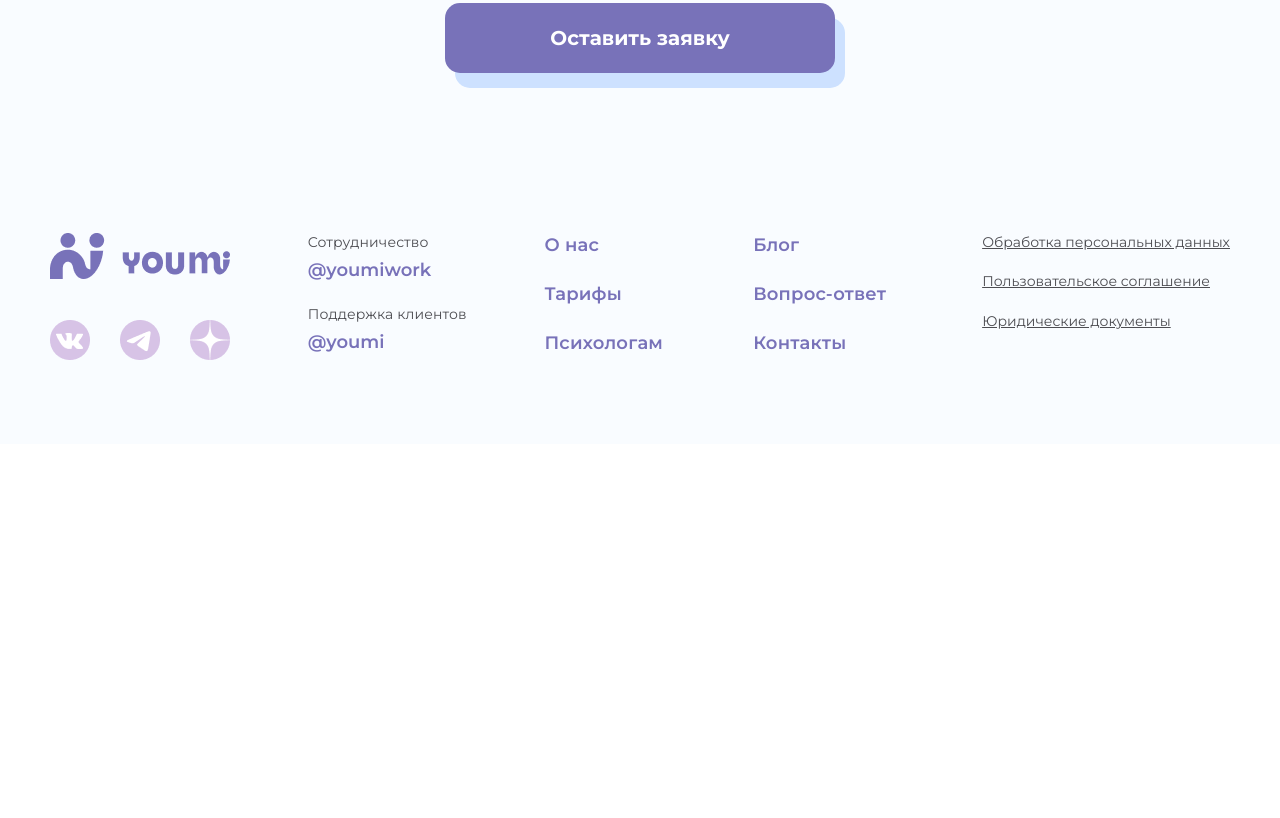
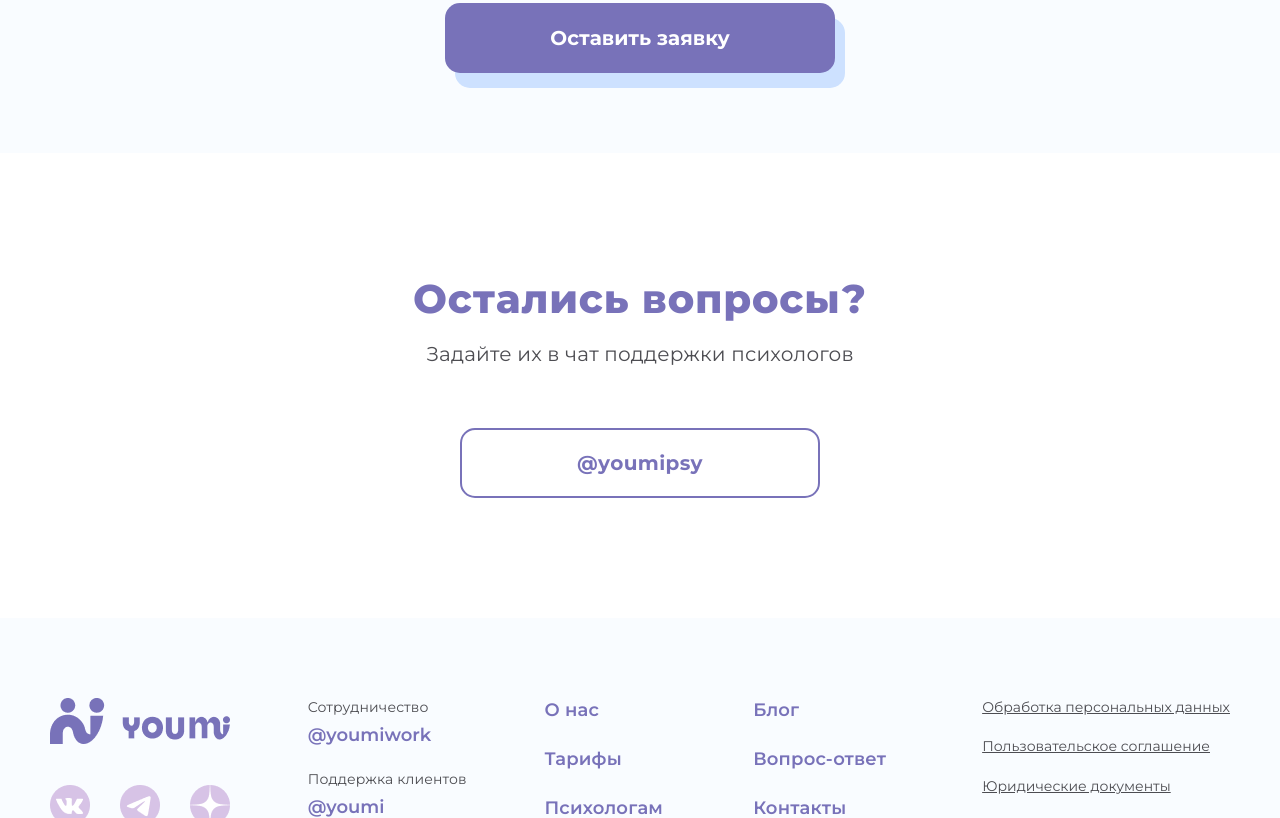
Before and after one commit to Dmitrit01/YouMi, a plain HTML site: page psychologists.html in a window 1280 px wide. Shown: the part 8569-9387 px from the top of the page. Before the commit the page ends 9013 px from the top, so only its background shows below. Drawn offline with Linux system fonts and the light colour scheme; a web font is replaced by a local one.

Commit message:
finish-psychologists

```diff
--- a/psychologists.html
+++ b/psychologists.html
@@ -269,16 +269,27 @@
         <section class="team">
             <div class="container">
                 <div class="team__body">
-                    <div class="team__box">
+                    <article class="team__box">
                         <div class="team__content">
-                            <div class="team__title title">Станьте частью команды YouMi</div>
-                            <div class="team__text text">Отправьте заявку, пройдите отбор, выберите часы в расписании и начните терапию.</div>
+                            <h3 class="team__title title">Станьте частью команды YouMi</h3>
+                            <p class="team__text text">Отправьте заявку, пройдите отбор, выберите часы в расписании и начните терапию.</p>
                         </div>
                         <div class="team__img">
                             <img src="img/psychologists/team/woman.png" alt="woman">
                         </div>
+                    </article>
+                    <button class="team__button button">Оставить заявку</button>
+                </div>
+            </div>
+        </section>
+        <section class="remain">
+            <div class="container">
+                <div class="remain__body">
+                    <div class="remain__box">
+                        <h3 class="remain__title title">Остались вопросы?</h3>
+                        <p class="remain__text text">Задайте их в чат поддержки психологов</p>
+                        <button class="remain__button">@youmipsy</button>
                     </div>
-                    <button class="team__button button">Оставить заявку</button>
                 </div>
             </div>
         </section>
--- a/scss/psychologists.scss
+++ b/scss/psychologists.scss
@@ -682,15 +682,64 @@
     &__button{
         max-width: 390px;
         width: 100%;
+        padding: 0 10px;
+    }
+}
+//remain====================================================================
+.remain {
+    padding: 120px 0;
+    @media screen and (max-width:768px){
+        padding:60px 0;
+    }
+    &__body {
+        text-align: center;
+    }
+
+    &__box {
 
     }
 
+    &__title {
+        margin-bottom: 15px;
+    }
+
+    &__text {
+        margin-bottom: 60px;
+        @media screen and (max-width:480px){
+            margin-bottom: 30px;
+        }
+    }
+
+    &__button {
+        border: none;
+        outline: none;
+        min-height: 70px;
+        width: 100%;
+        max-width: 360px;
+        display: inline-flex;
+        justify-content: center;
+        align-items: center;
+        background: none;
+        border: 2px solid #7872B9;
+        border-radius: 15px;
+        padding: 0 10px;
+        font-family: var(--font-montserrat-norms-bold);
+        font-size: 20px;
+        line-height: 100%;
+        letter-spacing: 0.02em;
+        color: #7872B9;
+        cursor: pointer;
+        transition: all 0.3s;
+        &:hover{
+            background: #F5F5F5;
+        }
+        &:active{
+            color: #fff;
+            background: #7872B9;
+        }
+        @media screen and (max-width:480px){
+            font-size: 16px;
+            min-height: 50px;
+        }
+    }
 }
-.container {
-}
-.title {
-}
-.text {
-}
-.button {
-}
--- a/scss/style.scss
+++ b/scss/style.scss
@@ -127,6 +127,9 @@
     @media screen and (max-width:768px){
         box-shadow:5px 10px 0px #CDE1FF;
     }
+    @media screen and (max-width:480px){
+        min-height: 50px;
+    }
     @media screen and (max-width:360px){
         font-size: 16px;
     }
```
Also changed, not shown: css/psychologists.css, css/style.css.
